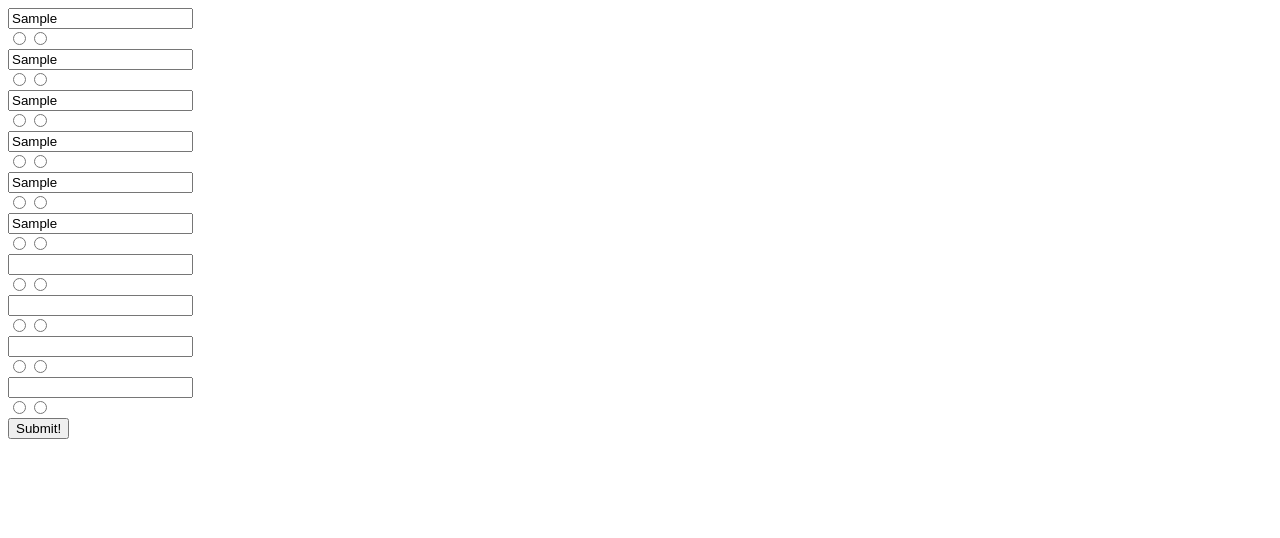
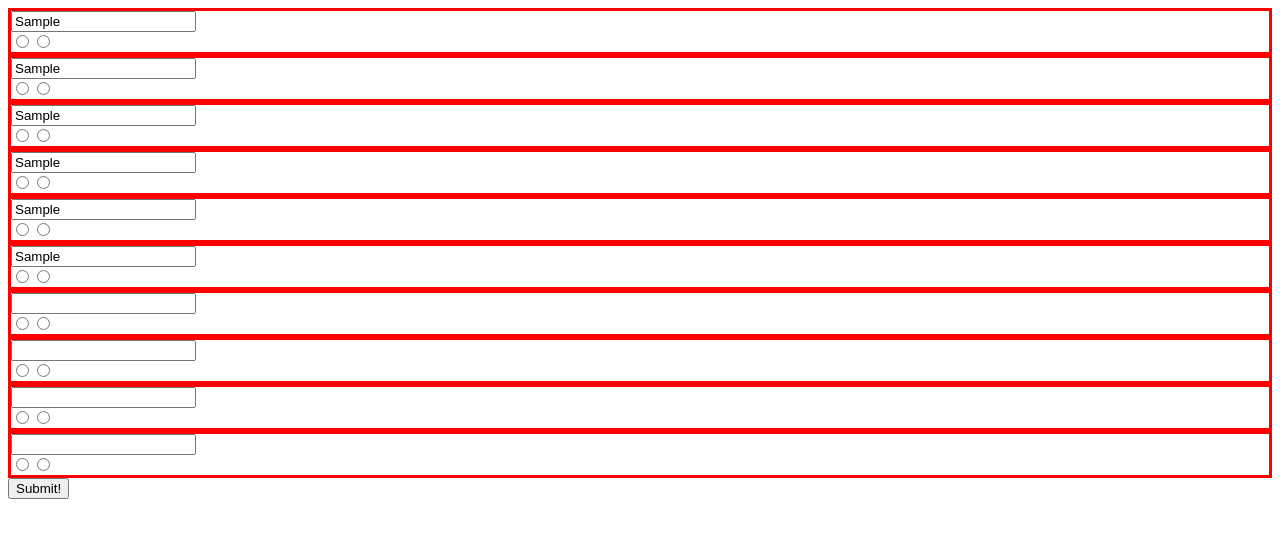
Before and after one commit to frostwolm/valid_form, a plain HTML site: page index.html in a window 1280 px wide. Both pictures are taken after typing "Sample", "Sample", "Sample", "Sample", "Sample", "Sample" into the empty fields and a click on the button "Submit!". Drawn offline with Linux system fonts and the light colour scheme.

Commit message:
attach css

```diff
--- a/app.css
+++ b/app.css
@@ -1,4 +1,4 @@
 .form__input--notvalid
 {
-    border: 3p solid red;
+    border: 3px solid red;
 }
--- a/app.js
+++ b/app.js
@@ -1,42 +1,42 @@
 const CONTAINER_ID = 'test';
 const FORM_HTML = `<form action="" method="post" id="form-opros">
-        <div name="name-container">
+        <div name="name-container" class="name-container">
             <input type="text" name="" id="">
             <div class="radio-container"><input type="radio" name="sex-radio-1" id="" value="m"><input type="radio" name="sex-radio-1" id="" value="f"></div>
         </div>
-        <div name="name-container">
+        <div name="name-container" class="name-container">
             <input type="text" name="" id="">
             <div class="radio-container"><input type="radio" name="sex-radio-2" id="" value="m"><input type="radio" name="sex-radio-2" id="" value="f"></div>
         </div>
-        <div name="name-container">
+        <div name="name-container" class="name-container">
             <input type="text" name="" id="">
             <div class="radio-container"><input type="radio" name="sex-radio-3" id="" value="m"><input type="radio" name="sex-radio-3" id="" value="f"></div>
         </div>
-        <div name="name-container">
+        <div name="name-container" class="name-container">
             <input type="text" name="" id="">
             <div class="radio-container"><input type="radio" name="sex-radio-4" id="" value="m"><input type="radio" name="sex-radio-4" id="" value="f"></div>
         </div>
-        <div name="name-container">
+        <div name="name-container" class="name-container">
             <input type="text" name="" id="">
             <div class="radio-container"><input type="radio" name="sex-radio-5" id="" value="m"><input type="radio" name="sex-radio-5" id="" value="f"></div>
         </div>
-        <div name="name-container">
+        <div name="name-container" class="name-container">
             <input type="text" name="" id="">
             <div class="radio-container"><input type="radio" name="sex-radio-6" id="" value="m"><input type="radio" name="sex-radio-6" id="" value="f"></div>
         </div>
-        <div name="name-container">
+        <div name="name-container" class="name-container">
             <input type="text" name="" id="">
             <div class="radio-container"><input type="radio" name="sex-radio-7" id="" value="m"><input type="radio" name="sex-radio-7" id="" value="f"></div>
         </div>
-        <div name="name-container">
+        <div name="name-container" class="name-container">
             <input type="text" name="" id="">
             <div class="radio-container"><input type="radio" name="sex-radio-8" id="" value="m"><input type="radio" name="sex-radio-8" id="" value="f"></div>
         </div>
-        <div name="name-container">
+        <div name="name-container" class="name-container">
             <input type="text" name="" id="">
             <div class="radio-container"><input type="radio" name="sex-radio-9" id="" value="m"><input type="radio" name="sex-radio-9" id="" value="f"></div>
         </div>
-        <div name="name-container">
+        <div name="name-container" class="name-container">
             <input type="text" name="" id="">
             <div class="radio-container"><input type="radio" name="sex-radio-10" id="" value="m"><input type="radio" name="sex-radio-10" id="" value="f"></div>
         </div>
@@ -54,23 +54,30 @@ function initform(evt) {
 function onSubmitForm(evt) {
     evt.preventDefault();
     let isPrepared = true;
-    const lstFields = evt.currentTarget.getElementsByClassName('radio-container');
-    lstFields.forEach((field) => {
+    const lstFields = evt.currentTarget.getElementsByClassName('name-container');
+    for (let j = 0; j < lstFields.length; j++) {
+        const field = lstFields[j];
         let lstInputs = field.getElementsByTagName('input');
         for (let i = 0; i < lstInputs.length; i++) {
             const input = lstInputs[i];
-            let isValid = false;
+            let isValid = true;
             if (input.getAttribute('type') === 'radio') {
                 isValid = input.checked;
             }
             if (!isValid) {
-                if (filed.classList.contain(NOT_VALID_CSS_CLASS)) {
+                if (!field.classList.contains(NOT_VALID_CSS_CLASS)) {
                     field.classList.add(NOT_VALID_CSS_CLASS);
+                }
+            }else{
+                if (field.classList.contains(NOT_VALID_CSS_CLASS)) {
+                    field.classList.remove(NOT_VALID_CSS_CLASS);
+                    break;
                 }
             }
             isPrepared = isPrepared && isValid;
         }
-    });
+    }
+
     if (isPrepared) {
         evt.currentTarget.submit();
     }
--- a/index.html
+++ b/index.html
@@ -5,6 +5,7 @@
     <meta name="viewport" content="width=device-width, initial-scale=1.0">
     <meta http-equiv="X-UA-Compatible" content="ie=edge">
     <title>Document</title>
+    <link rel="stylesheet" href="app.css">
 </head>
 <body>
     <div id="test">
```
